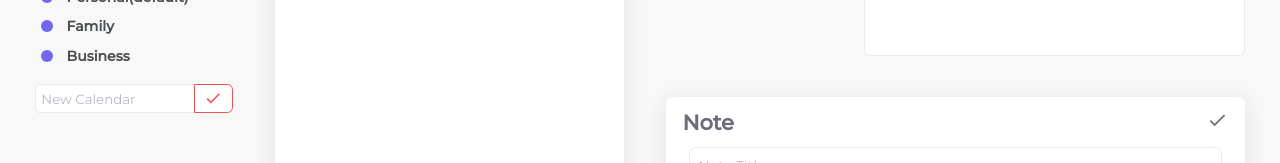
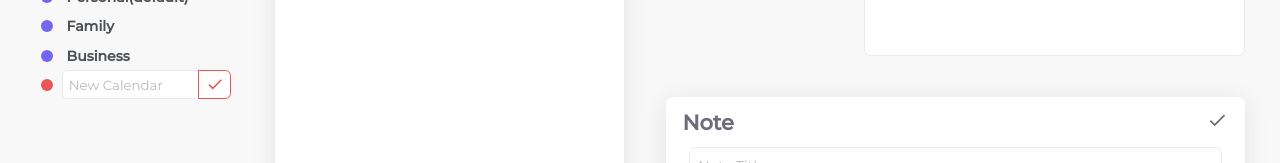
Before and after one commit to joan-KIM/diary, a React (Create React App) app: page / in a window 1280 px wide. Both pictures are taken after a click on the icon 224 px from the left and 253 px from the top of the page. Shown: the part 298-461 px from the top of the page. Built offline with nearby package versions, Linux system fonts and the light colour scheme.

Commit message:
카테고리 입력창 디자인 수정

```diff
--- a/src/App.css
+++ b/src/App.css
@@ -377,10 +377,17 @@ body{
   margin:auto 0.7em auto 0;
 }
 
+.category-input-wrapper{
+  display: flex;
+  /* background-color: salmon; */
+  padding-left: 0.4em;
+}
+
 .category-input-group{
+  border-radius: 0.4em;
+  /* background-color: sandybrown; */
   display: flex;
-  border-radius: 0.4em;
-  margin-top: 1em;
+  width: 88%;
 }
 
 .category-input-group:focus-within,
--- a/src/components/Category/CategoryInputGroup.jsx
+++ b/src/components/Category/CategoryInputGroup.jsx
@@ -1,5 +1,6 @@
 import React, { useState } from "react";
 import {MdCheck} from "react-icons/md";
+import classNames from "classnames";
 
 export default function CategoryInputGroup({addNewCalendar}){
     const [text, setText] = useState('');
@@ -10,10 +11,12 @@ export default function CategoryInputGroup({addNewCalendar}){
 
     const clickHandler = () => {
         addNewCalendar(text);
+        setText('');
     }
 
     return(
         <div className="category-input-wrapper">
+            <label className={classNames('bullet-styling', 'bullet', 'bullet-default', 'bullet-input')} />
             <div className='category-input-group'>
                 <input
                     type='text'
--- a/src/components/Category/index.jsx
+++ b/src/components/Category/index.jsx
@@ -17,7 +17,8 @@ export default function Category(){
             {
                 'name' : text
             }
-        ])
+        ]);
+        setIsShown(false);
     }
 
     return (
```
